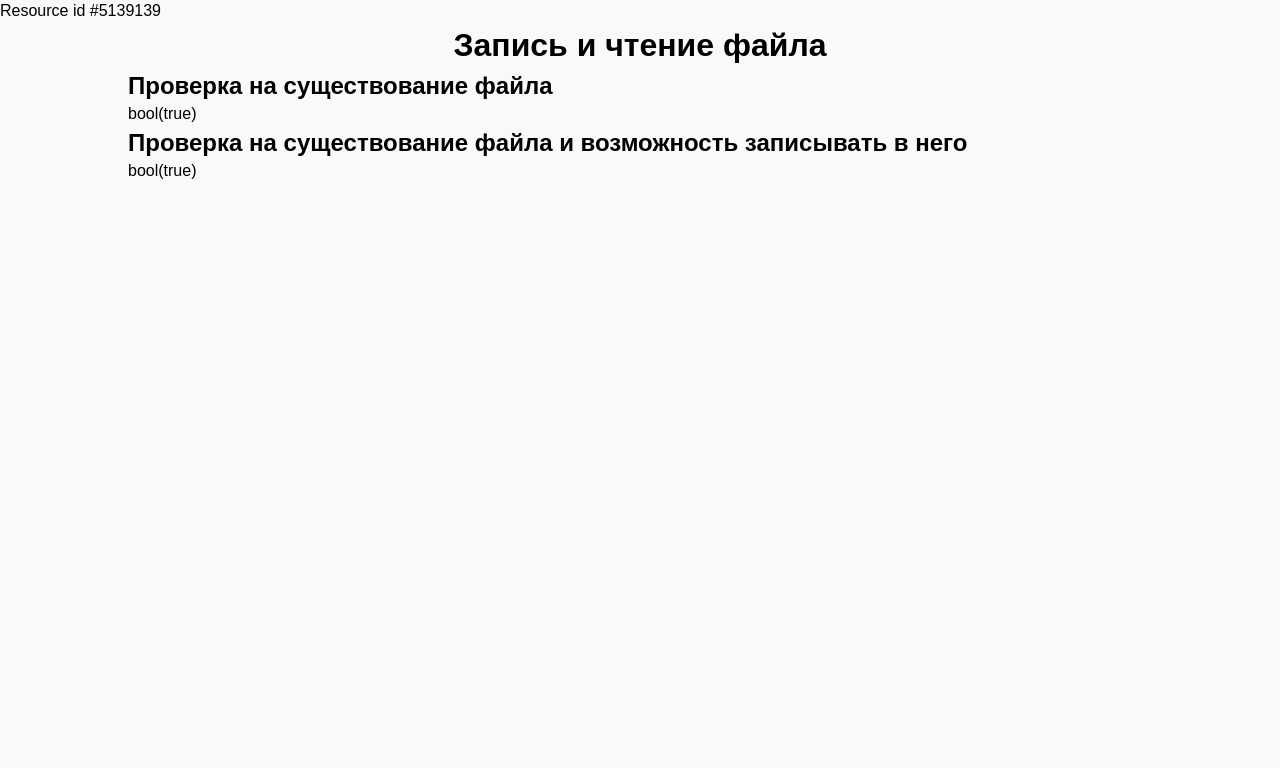
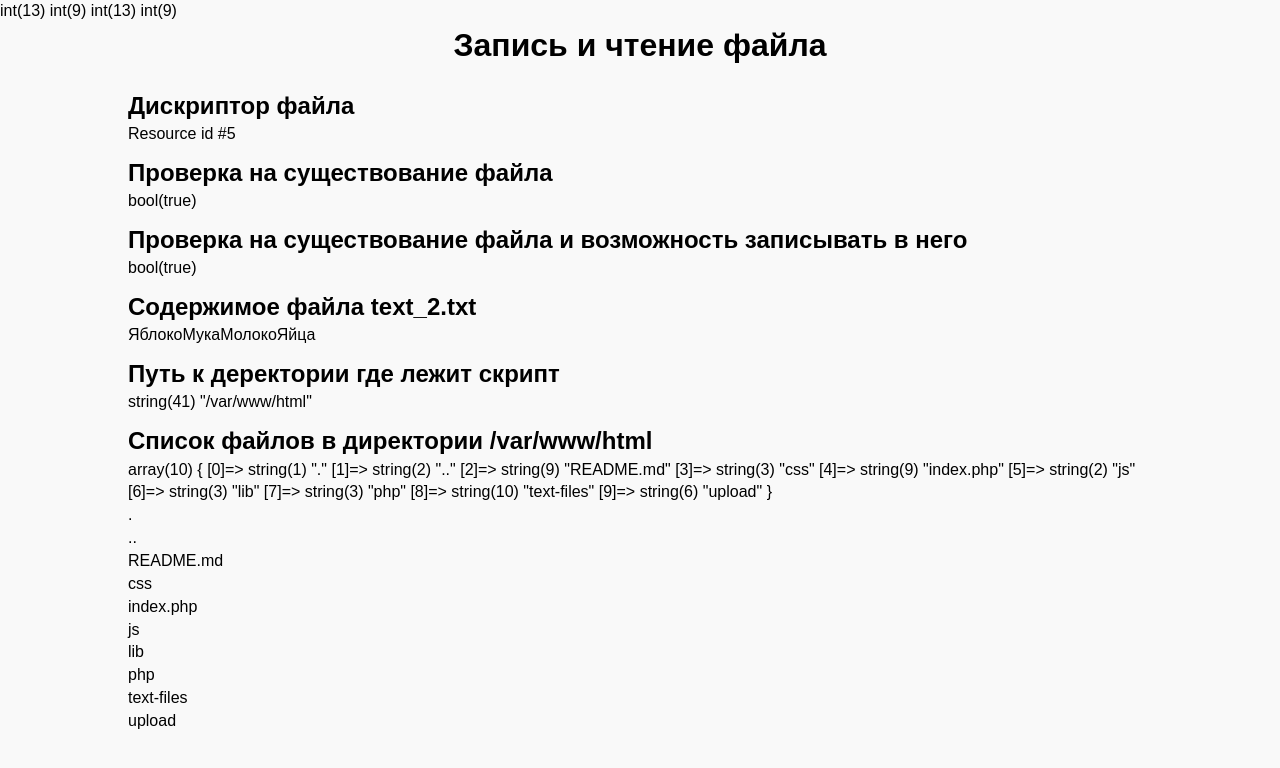
Before and after one commit to lexxmg/sandbox-php, a PHP site: page / in a window 1280 px wide. Shown: the top 768 px of the page. Run offline with PHP 8.4, Linux system fonts and the light colour scheme.

Commit message:
first commit

```diff
--- a/css/master.css
+++ b/css/master.css
@@ -79,5 +79,11 @@
 /*============================================================*/
 
 .title {
+  margin: 0 0 20px 0;
+
   text-align: center;
 }
+
+.subtitle {
+  margin: 10px 0 0 0;
+}
--- a/index.php
+++ b/index.php
@@ -26,11 +26,29 @@
     <div class="fixed-container">
       <h1 class="title">Запись и чтение файла</h1>
 
+      <h2 class="subtitle">Дискриптор файла</h2>
+      <span class="text"><?=$fileR?></span>
+
       <h2 class="subtitle">Проверка на существование файла</h2>
-      <span class="text"><?php var_dump( file_exists($pathToFile) )?></span>
+      <span class="text"><?php var_dump( file_exists($pathToFile_2) )?></span>
 
       <h2 class="subtitle">Проверка на существование файла и возможность записывать в него</h2>
-      <span class="text"><?php var_dump( is_writable($pathToFile) )?></span>
+      <span class="text"><?php var_dump( is_writable($pathToFile_2) )?></span>
+
+      <h2 class="subtitle">Содержимое файла text_2.txt</h2>
+      <span class="text"><?=$content?></span>
+
+      <h2 class="subtitle">Путь к деректории где лежит скрипт</h2>
+      <span class="text"><?php var_dump( getcwd() )?></span>
+
+      <h2 class="subtitle">Список файлов в директории <?=__DIR__?></h2>
+      <span class="text"><?php var_dump( scandir(__DIR__) )?></span>
+
+      <ul class="list">
+          <?php foreach (scandir(__DIR__) as $key => $value): ?>
+              <li class="item"><?=$value?></li>
+          <?php endforeach; ?>
+      </ul>
     </div>
   </body>
 </html>
--- a/php/sandbox.php
+++ b/php/sandbox.php
@@ -50,14 +50,15 @@
 --x(1) Только выполнение
 */
 
-$pathToFile = $_SERVER['DOCUMENT_ROOT'] . '/php/text.txt';
+$pathToFile = $_SERVER['DOCUMENT_ROOT'] . '/text-files/text.txt';
+$pathToFile_2 = $_SERVER['DOCUMENT_ROOT'] . '/text-files/text_2.txt';
 
 // var_dump( file_exists($pathToFile) ); //true если файл существует
 // var_dump( is_writable($pathToFile) ); //true еслии существует и можно записать
 
 if ( file_exists($pathToFile) ) {
     $fileR = fopen($pathToFile, 'r');
-    echo $fileR;
+    //echo $fileR;
 }
 fclose($fileR);
 
@@ -68,8 +69,29 @@
 
     foreach ($ingredients as $key => $value) {
         $success = fwrite($file, $value . PHP_EOL); // PHP_EOL - \r\n в Windows, \n Linux
-        echo $success;
+        var_dump($success);
     }
 
     fclose($file);
 }
+
+
+$ingredients_2 = ['Яблоко', 'Мука', 'Молоко', 'Яйца'];
+$reedFile = file_put_contents($pathToFile_2, $ingredients_2);
+
+$content = '';
+
+if ( file_exists($pathToFile_2) ) {
+    $file = fopen($pathToFile_2, 'r');
+    $content = fread($file, filesize($pathToFile_2) );
+    fclose($file);
+} else {
+    echo 'Файла не существует';
+}
+
+
+
+//$reedFile = file_put_contents($pathToFile_2, $ingredients_2);
+
+//echo file_get_contents($pathToFile_2);
+//var_dump($content);
--- /dev/null
+++ b/text-files/text_2.txt
@@ -0,0 +1 @@
+ЯблокоМукаМолокоЯйца
```
Also changed, not shown: text-files/text.txt (renamed from php/text.txt).
